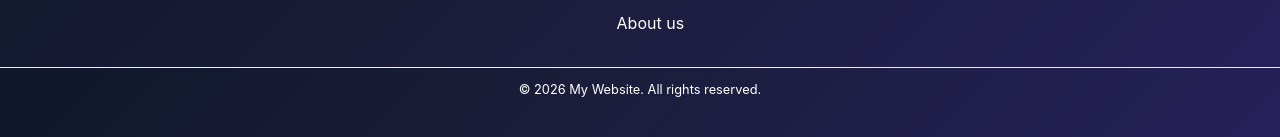
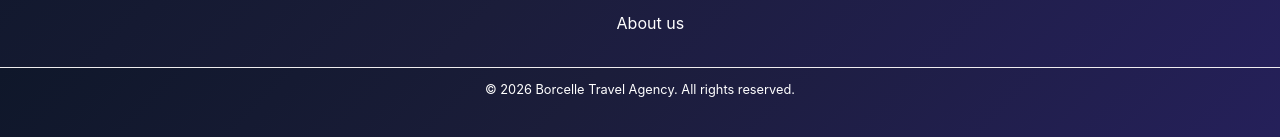
Before and after one commit to Ewan10/Travel-Agency-Platform, a React (Vite) app: page / in a window 1280 px wide. Shown: the part 4522-4659 px from the top of the page. Built offline with nearby package versions, Linux system fonts and the light colour scheme.

Commit message:
minor change

```diff
--- a/src/features/packages/components/PackageCard/PackageCard.module.css
+++ b/src/features/packages/components/PackageCard/PackageCard.module.css
@@ -22,6 +22,9 @@
     height: 100%;
     object-fit: cover;
     transition: transform 0.3s ease;
+}
+.packageCard:hover .packageImage {
+    transform: scale(1.05);
 }
 
 .packageTitle {
--- a/src/layouts/Footer.tsx
+++ b/src/layouts/Footer.tsx
@@ -34,7 +34,7 @@ function Footer() {
                 </div>
             </div>
             <div className={styles.copyrightBox}>
-                <p className={styles.copyright}>&copy; {new Date().getFullYear()} My Website. All rights reserved.</p>
+                <p className={styles.copyright}>&copy; {new Date().getFullYear()} Borcelle Travel Agency. All rights reserved.</p>
             </div>
         </>
     );
```
